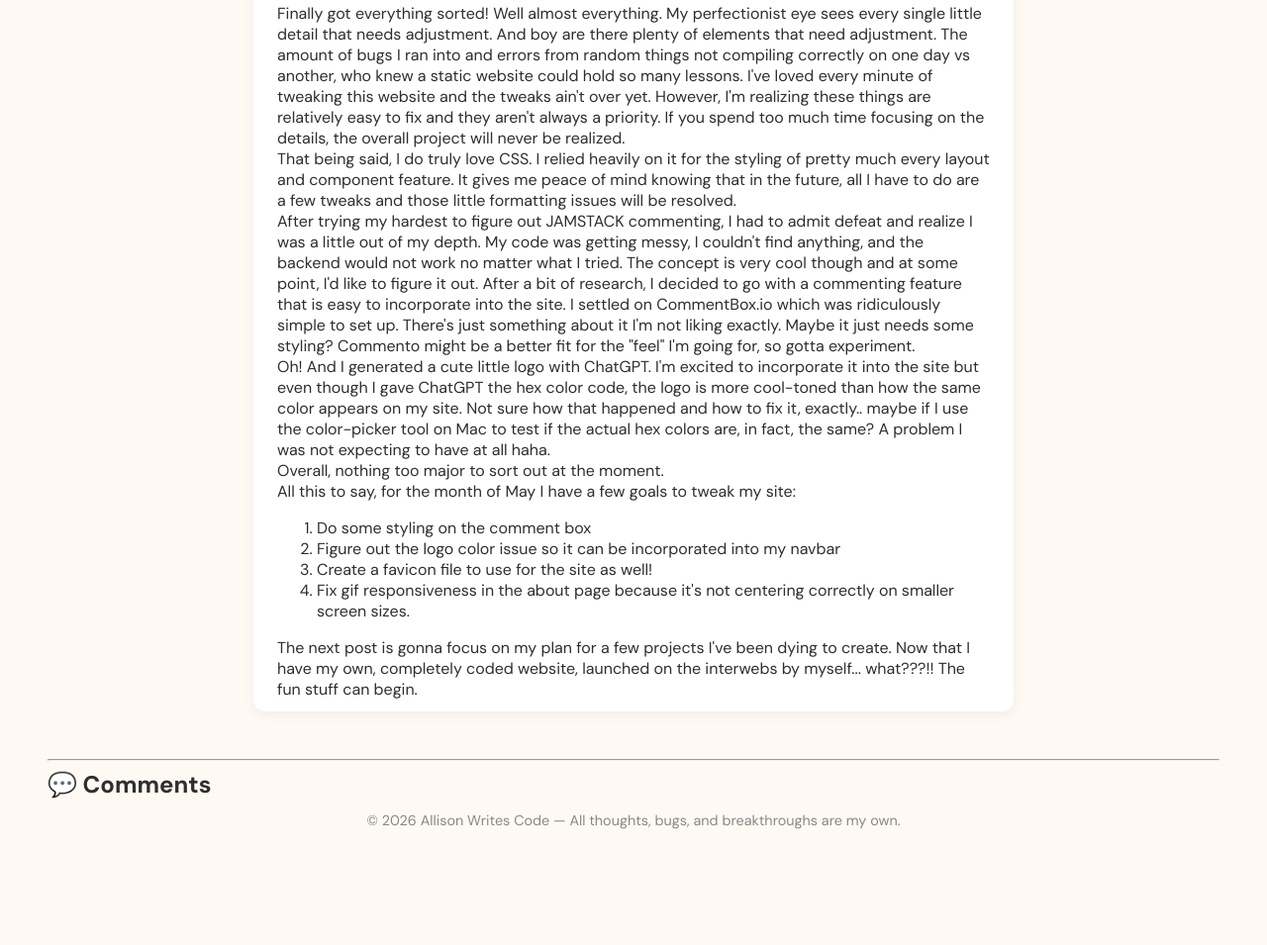
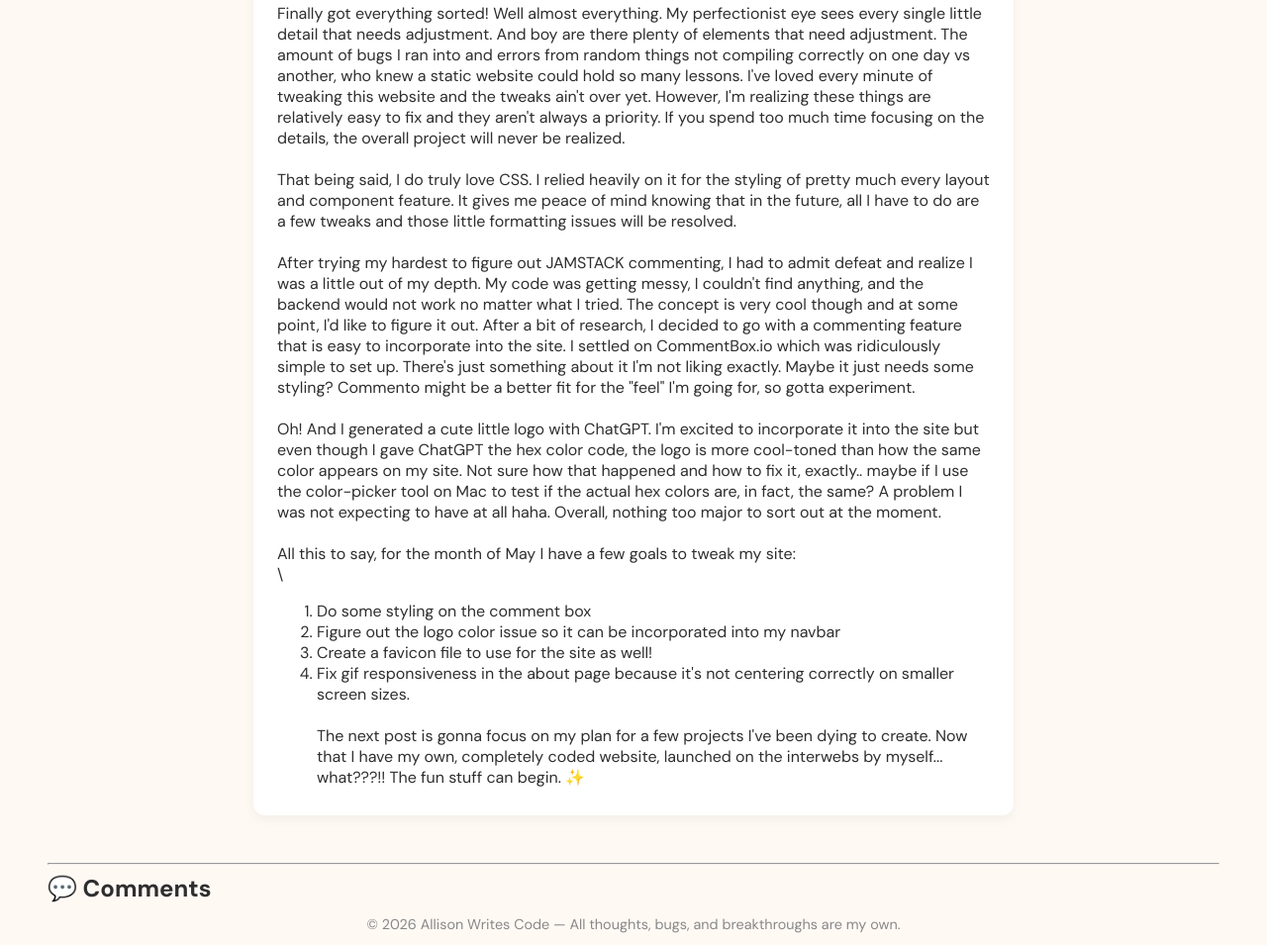
Before and after one commit to alli94/allison-writes-code, an Eleventy site: page src/posts/recap-of-aprils-coding-and-a-plan-for-may-2025-04-28.md in a window 1280 px wide. Shown: the part 877-1832 px from the top of the page at 99% size. Before the commit the page ends 1727 px from the top, so only its background shows below. Built offline with nearby package versions, Linux system fonts and the light colour scheme; Eleventy itself is replaced by a stand-in of ours; files that its build step writes are made by us from their sources; a script that the page names is missing.

Commit message:
Update Blog “recap-of-aprils-coding-and-a-plan-for-may-2025-04-28”

```diff
--- a/src/posts/recap-of-aprils-coding-and-a-plan-for-may-2025-04-28.md
+++ b/src/posts/recap-of-aprils-coding-and-a-plan-for-may-2025-04-28.md
@@ -13,20 +13,24 @@ image: /assets/images/korea-workspace.JPG
 imageAlt: unconventional work station
 ---
 Finally got everything sorted! Well almost everything. My perfectionist eye sees every single little detail that needs adjustment. And boy are there plenty of elements that need adjustment. The amount of bugs I ran into and errors from random things not compiling correctly on one day vs another, who knew a static website could hold so many lessons. I've loved every minute of tweaking this website and the tweaks ain't over yet. However, I'm realizing these things are relatively  easy to fix and they aren't always a priority. If you spend too much time focusing on the details, the overall project will never be realized.
-
+\
+\
 That being said, I do truly love CSS. I relied heavily on it for the styling of pretty much every layout and component feature. It gives me peace of mind knowing that in the future, all I have to do are a few tweaks and those little formatting issues will be resolved.
-
+\
+\
 After trying my hardest to figure out JAMSTACK commenting, I had to admit defeat and realize I was a little out of my depth. My code was getting messy, I couldn't find anything, and the backend would not work no matter what I tried. The concept is very cool though and at some point, I'd like to figure it out. After a bit of research, I decided to go with a commenting feature that is easy to incorporate into the site. I settled on CommentBox.io which was ridiculously simple to set up. There's just something about it I'm not liking exactly. Maybe it just needs some styling? Commento might be a better fit for the "feel" I'm going for, so gotta experiment.
-
-Oh! And I generated a cute little logo with ChatGPT. I'm excited to incorporate it into the site but even though I gave ChatGPT the hex color code, the logo is more cool-toned than how the same color appears on my site. Not sure how that happened and how to fix it, exactly.. maybe if I use the color-picker tool on Mac to test if the actual hex colors are, in fact, the same? A problem I was not expecting to have at all haha.
-
-Overall, nothing too major to sort out at the moment.
-
+\
+\
+Oh! And I generated a cute little logo with ChatGPT. I'm excited to incorporate it into the site but even though I gave ChatGPT the hex color code, the logo is more cool-toned than how the same color appears on my site. Not sure how that happened and how to fix it, exactly.. maybe if I use the color-picker tool on Mac to test if the actual hex colors are, in fact, the same? A problem I was not expecting to have at all haha. Overall, nothing too major to sort out at the moment.
+\
+\
 All this to say, for the month of May I have a few goals to tweak my site:
-
+\
+\
 1. Do some styling on the comment box
 2. Figure out the logo color issue so it can be incorporated into my navbar
 3. Create a favicon file to use for the site as well!
 4. Fix gif responsiveness in the about page because it's not centering correctly on smaller screen sizes.
-
-The next post is gonna focus on my plan for a few projects I've been dying to create. Now that I have my own, completely coded website, launched on the interwebs by myself... what???!! The fun stuff can begin.
+\
+\
+The next post is gonna focus on my plan for a few projects I've been dying to create. Now that I have my own, completely coded website, launched on the interwebs by myself... what???!! The fun stuff can begin. ✨
```
